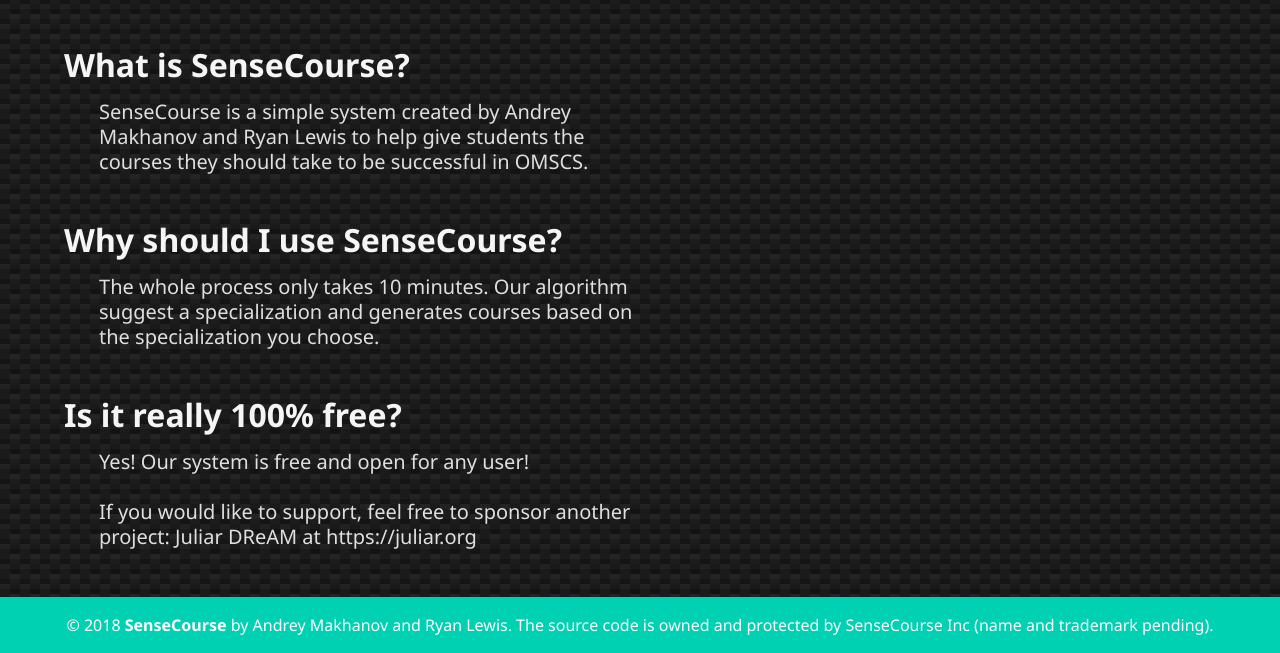
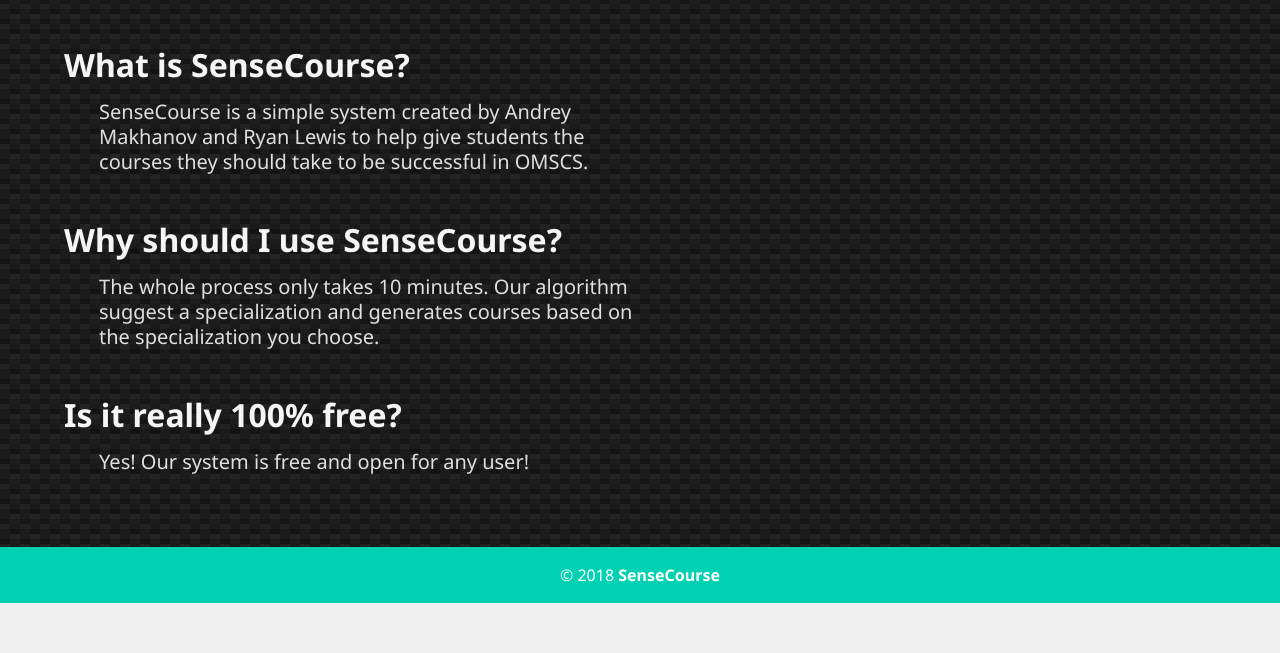
Before and after one commit to rylew2/SenseCourse, a Flask app: page / in a window 1280 px wide. Shown: the part 915-1568 px from the top of the page. After the commit the page ends 1518 px from the top, so only its background shows below. Run offline with Flask 2, Linux system fonts and the light colour scheme; some libraries are stand-ins or nearby versions.

Commit message:
update disclaimer and other text

```diff
--- a/app.py
+++ b/app.py
@@ -1,4 +1,5 @@
-from flask import Flask, render_template, json, request, session
+from flask import Flask, json, render_template, request, session
+
 from db import *
 
 ##############################
@@ -6,13 +7,7 @@
 ###############################
 app = Flask(__name__)
 app.secret_key = "b'\\xb4\\xde\\xd9\\x86\\x93\\xb8\\x1bg\\x93@8W\\xc2&Dn4\\xf4\\xd0\\xa6\\x92\\x13XO'" #str(os.urandom(24)) #randomizing will clear flask_login session when app is restarted
-# app.secret_key = str(os.urandom(24))
-##############################
-# controller initialization
-# ###############################
-from controller.index import app_index
-# from controller.authenticate import app_authenticate
-# from controller.logout import app_logout
+from controller.authenticate import app_authenticate
 # from controller.admin import app_admin
 # from controller.admin_parse import app_admin_parse
 # from controller.admin_ibm import app_admin_ibm
@@ -23,12 +18,18 @@
 # from controller.logic import app_hours
 # from controller.personality_insights import app_personalityInsights
 from controller.demo import app_demo
+# app.secret_key = str(os.urandom(24))
+##############################
+# controller initialization
+# ###############################
+from controller.index import app_index
+from controller.logout import app_logout
 
 # from controller.testwatson import app_testwatson
 
 app.register_blueprint(app_index)
-# app.register_blueprint(app_authenticate)
-# app.register_blueprint(app_logout)
+app.register_blueprint(app_authenticate)
+app.register_blueprint(app_logout)
 # app.register_blueprint(app_admin)
 # app.register_blueprint(app_admin_parse)
 # app.register_blueprint(app_admin_ibm)
--- a/templates/footer.html
+++ b/templates/footer.html
@@ -1,15 +1,13 @@
-<footer class="footer hero is-primary ">
-    <div class="container ">
+<footer class="footer hero is-primary">
+  <div class="container">
     <div class="content has-text-centered">
-            <p>
-                © 2018 <strong>SenseCourse</strong> by {{ authors }}. The source code is owned and protected by SenseCourse Inc (name and trademark pending).
-            </p>
+      <p>© 2018 <strong>SenseCourse</strong></p>
     </div>
   </div>
 </footer>
 
 <style>
-    .footer{
+  .footer {
     padding: 1rem 1.5rem 1rem;
   }
 </style>
@@ -22,10 +20,21 @@
       <button class="delete" aria-label="close"></button>
     </header>
     <section class="modal-card-body">
-        <p>We only ask for your email and password for future login purposes! We do not store your name or send out any emails. Please login/register with confidence!</p><br/>
+      <p>
+        We only ask for your email and password for future login purposes! We do
+        not store your name or send out any emails. Please login/register with
+        confidence!
+      </p>
+      <br />
       <div class="field">
         <p class="control has-icons-left has-icons-right">
-              <input class="input" type="email" placeholder="Email" id="myusername" required>
+          <input
+            class="input"
+            type="email"
+            placeholder="Email"
+            id="myusername"
+            required
+          />
           <span class="icon is-small is-left">
             <i class="fas fa-envelope"></i>
           </span>
@@ -37,79 +46,83 @@
       </div>
       <div class="field">
         <p class="control has-icons-left">
-          <input class="input" type="password" placeholder="Password" id="mypassword" required>
+          <input
+            class="input"
+            type="password"
+            placeholder="Password"
+            id="mypassword"
+            required
+          />
           <span class="icon is-small is-left">
             <i class="fas fa-lock"></i>
           </span>
         </p>
         <p class="help" id="helppassword"></p>
       </div>
-
-
-
     </section>
     <footer class="modal-card-foot">
-      <button class="button is-primary" id="loginregister">Login/Register</button>
+      <button class="button is-primary" id="loginregister">
+        Login/Register
+      </button>
     </footer>
   </div>
 </div>
 
-
 <script>
-    $("#registerbtn").click(function(e) {
+  $("#registerbtn").click(function (e) {
     e.preventDefault();
     $("#registermodal").addClass("is-active");
   });
-    $("#loginbtn").click(function(e) {
+  $("#loginbtn").click(function (e) {
     e.preventDefault();
     $("#registermodal").addClass("is-active");
   });
 
-    $(".delete").click(function(e) {
+  $(".delete").click(function (e) {
     e.preventDefault();
     $(".modal").removeClass("is-active");
   });
 
-    $("#loginregister").click(function(e){
+  $("#loginregister").click(function (e) {
     e.preventDefault();
     var username = $("#myusername").val();
     var password = $("#mypassword").val();
 
+    $.post(
+      "/register",
+      { inputUsername: username, inputPassword: password },
+      function (data) {
+        console.log(data);
+        $("#helpusername").removeClass("is-success");
+        $("#helppassword").removeClass("is-success");
 
-        $.post( "/register", { "inputUsername": username, "inputPassword": password }, function( data) {
-            console.log(data);
-            $('#helpusername').removeClass('is-success');
-            $('#helppassword').removeClass('is-success');
+        $("#helpusername").removeClass("is-danger");
+        $("#helppassword").removeClass("is-danger");
 
-            $('#helpusername').removeClass('is-danger');
-            $('#helppassword').removeClass('is-danger');
+        $("#myusername").removeClass("is-success");
+        $("#mypassword").removeClass("is-success");
 
-            $('#myusername').removeClass('is-success');
-            $('#mypassword').removeClass('is-success');
+        $("#myusername").removeClass("is-danger");
+        $("#mypassword").removeClass("is-danger");
 
-            $('#myusername').removeClass('is-danger');
-            $('#mypassword').removeClass('is-danger');
-
-            $('#helpusername').html('');
-            $('#helppassword').html('');
-           if(data['action'] === 'ok'){
+        $("#helpusername").html("");
+        $("#helppassword").html("");
+        if (data["action"] === "ok") {
           window.location.href = "/";
-           }
-           else if(data['action'] === 'error'){
-              if(data['type'] === 'username'){
-                  $('#helpusername').addClass('is-danger');
-                  $('#myusername').addClass('is-danger');
-                  $('#helpusername').html(data['text']);
-              }
-              else if (data['type'] === 'password') {
-                  $('#helpusername').addClass('is-success');
-                  $('#myusername').addClass('is-success');
-                $('#helppassword').html(data['text']);
-                $('#helppassword').addClass('is-danger');
-                  $('#mypassword').addClass('is-danger');
+        } else if (data["action"] === "error") {
+          if (data["type"] === "username") {
+            $("#helpusername").addClass("is-danger");
+            $("#myusername").addClass("is-danger");
+            $("#helpusername").html(data["text"]);
+          } else if (data["type"] === "password") {
+            $("#helpusername").addClass("is-success");
+            $("#myusername").addClass("is-success");
+            $("#helppassword").html(data["text"]);
+            $("#helppassword").addClass("is-danger");
+            $("#mypassword").addClass("is-danger");
           }
         }
-        });
-
+      }
+    );
   });
 </script>
--- a/templates/index.html
+++ b/templates/index.html
@@ -1,55 +1,48 @@
-{% extends 'template.html' %}
-{% block content %}
+{% extends 'template.html' %} {% block content %}
 
-    <link rel="stylesheet" type="text/css" href="../static/css/index.css">
+<link rel="stylesheet" type="text/css" href="../static/css/index.css" />
 
-    <div class="container" style="padding-top:2em;padding-bottom:2em;">
-
-
+<div class="container" style="padding-top: 2em; padding-bottom: 2em">
   <div class="columns">
     <div class="column">
-
-
       <div class="card">
-
         <div class="card-content">
           <div class="card-image">
             <figure class="image" id="mycan">
-                                <img src="static/images/sense.png"/>
+              <img src="static/images/sense.png" />
             </figure>
-                        </div><br/>
+          </div>
+          <br />
           <div class="media">
             <div class="media-left">
               <figure class="image is-48x48">
-                                    <img src="static/images/SenseCourse3.png"/>
+                <img src="static/images/SenseCourse3.png" />
               </figure>
             </div>
             <div class="media-content">
-                                <p class="title is-4" id="twitname" >SenseCourse</p>
+              <p class="title is-4" id="twitname">SenseCourse</p>
               <p class="subtitle is-6">@senseCourse</p>
             </div>
           </div>
 
           <div class="content">
-                            <div id="whatis" style="display: inline;font-size:18px"></div>
-                            <br/>
-                            <a href="#">#SenseCourse</a> <a href="#">#Specializations</a> <a href="#">#FindClasses</a>
-                            <a href="#">#OMSCS</a> <a href="#">#AI</a>
-                            <br>
+            <div id="whatis" style="display: inline; font-size: 18px"></div>
+            <br />
+            <a href="#">#SenseCourse</a> <a href="#">#Specializations</a>
+            <a href="#">#FindClasses</a> <a href="#">#OMSCS</a>
+            <a href="#">#AI</a>
+            <br />
             <time id="time"></time>
           </div>
-
-
         </div>
-
       </div>
     </div>
     <div class="column">
       <div class="card">
         <div class="card-content" style="background-color: #f5f5f5">
-                        <h1 style="font-size:32px;color:#4a4a4a;text-align:center;">
-                            A simple tool to help you choose an OMSCS specialization as well as the courses for you to
-                            be successful in.
+          <h1 style="font-size: 32px; color: #4a4a4a; text-align: center">
+            A simple tool to help you choose an OMSCS specialization as well as
+            the courses for you to be successful in.
           </h1>
 
           <style>
@@ -59,33 +52,43 @@
               margin-bottom: 20px;
             }
           </style>
-                        <ul style="font-size:140%;padding-top:20px;">
-                            <li><strong>Step 1.</strong>  <a class="stepLinkRegister">Login or create</a> an account by providing username and password.</li>
-                            <li><strong>Step 2.</strong> Answer a few questions. Our AI will:
-                                <ul style="list-style-type: disc; padding-left:10%;">
-                                    <li>Generate your "Personality Insights" based on the responses.</li>
+          <ul style="font-size: 140%; padding-top: 20px">
+            <li>
+              <strong>Step 1.</strong>
+              <a class="stepLinkRegister">Login or create</a> an account by
+              providing username and password.
+            </li>
+            <li>
+              <strong>Step 2.</strong> Answer a few questions. Our AI will:
+              <ul style="list-style-type: disc; padding-left: 10%">
+                <li>
+                  Generate your "Personality Insights" based on the responses.
+                </li>
                 <li>Provide your compatibility for each specialization.</li>
               </ul>
             </li>
-                            <li><strong>Step 3.</strong> Once you've chosen a specialization, SenseCourse will generate 10 OMSCS courses for you to take.
+            <li>
+              <strong>Step 3.</strong> Once you've chosen a specialization,
+              SenseCourse will generate 10 OMSCS courses for you to take.
             </li>
           </ul>
-
         </div>
       </div>
 
-                <p style="text-align:center;margin:0 auto;"><br>
-                    <a class="button is-primary is-rounded is-large" id="registerbtn"><i class="fa fa-rocket"
-                                                                                         aria-hidden="true"></i>&nbsp;&nbsp;Register
-                        Now!</a>
+      <p style="text-align: center; margin: 0 auto">
+        <br />
+        <a class="button is-primary is-rounded is-large" id="registerbtn"
+          ><i class="fa fa-rocket" aria-hidden="true"></i>&nbsp;&nbsp;Register
+          Now!</a
+        >
       </p>
-                <p style="text-align:center;color:#7b8e9e;">100% FREE</p>
+      <p style="text-align: center; color: #7b8e9e">100% FREE</p>
+    </div>
   </div>
 </div>
 
-    </div>
-
-    <script>var today = new Date();
+<script>
+  var today = new Date();
 
   var minutes = today.getMinutes();
   var hour = today.getHours();
@@ -109,93 +112,92 @@
   month[10] = "November";
   month[11] = "December";
   var n = month[today.getMonth()];
-    document.getElementById("time").innerHTML = hour + ":" + minutes + " " + sun + " - " + n + ' ' + today.getDate() + ", " + today.getFullYear();
-
-
+  document.getElementById("time").innerHTML =
+    hour +
+    ":" +
+    minutes +
+    " " +
+    sun +
+    " - " +
+    n +
+    " " +
+    today.getDate() +
+    ", " +
+    today.getFullYear();
 </script>
-
 
 <section class="hero is-dark is-bold">
   <div class="hero-body">
     <div class="container">
-
-                <h1 class="title">
-                    What is SenseCourse?
-                </h1>
+      <h1 class="title">What is SenseCourse?</h1>
       <h2 class="subtitle">
         <div class="columns">
           <div class="column aboutDescription">
-                            SenseCourse is a simple system created
-                            by {{ authors }}
-                            to help give students the courses they should take to be successful in OMSCS.
+            SenseCourse is a simple system created by {{ authors }} to help give
+            students the courses they should take to be successful in OMSCS.
           </div>
           <div class="column"></div>
         </div>
       </h2>
-                <br/>
-                <h1 class="title">
-                    Why should I use SenseCourse?
-                </h1>
+      <br />
+      <h1 class="title">Why should I use SenseCourse?</h1>
 
       <h2 class="subtitle">
         <div class="columns">
           <div class="column aboutDescription">
-                            The whole process only takes 10 minutes. Our algorithm suggest a specialization and generates
-                            courses based on the specialization you choose.
+            The whole process only takes 10 minutes. Our algorithm suggest a
+            specialization and generates courses based on the specialization you
+            choose.
           </div>
           <div class="column"></div>
         </div>
       </h2>
-                <br/>
-                <h1 class="title">
-                    Is it really 100% free?
-                </h1>
+      <br />
+      <h1 class="title">Is it really 100% free?</h1>
       <h2 class="subtitle">
         <div class="columns">
           <div class="column aboutDescription">
-                            Yes! Our system is free and open for any user!<br><br>
-                            If you would like to support, feel free to sponsor another project: Juliar DReAM at <a
-                                href="https://juliar.org">https://juliar.org</a>
+            Yes! Our system is free and open for any user!<br /><br />
           </div>
           <div class="column"></div>
         </div>
       </h2>
 
-
-{#                <div class="card-image">#}
-{##}
-{#                    <figure class="image">#}
-{#                        <img src="static/images/adult.jpg"/>#}
-{#                    </figure>#}
-{##}
-{##}
-{#                </div>#}
+      {#
+      <div class="card-image">
+        #} {##} {#
+        <figure class="image">
+          #} {# <img src="static/images/adult.jpg" />#} {#
+        </figure>
+        #} {##} {##} {#
+      </div>
+      #}
     </div>
   </div>
 </section>
 
-
-
-
-
 <script>
   var options = {
-            strings: ["SenseCourse is awesome.", "SenseCourse is easy to use.", "SenseCourse is made by students for students!",
-                "SenseCourse is funner than little miss sunshine.", "SenseCourse is best thing since sliced bread!", "SenseCourse is simple!", "SenseCourse senses you!",
-                "SenseCourse contains both a Sense and a Course"],
+    strings: [
+      "SenseCourse is awesome.",
+      "SenseCourse is easy to use.",
+      "SenseCourse is made by students for students!",
+      "SenseCourse is funner than little miss sunshine.",
+      "SenseCourse is best thing since sliced bread!",
+      "SenseCourse is simple!",
+      "SenseCourse senses you!",
+      "SenseCourse contains both a Sense and a Course",
+    ],
     backSpeed: 300,
     loop: true,
     loopCount: Infinity,
-            typeSpeed: 40
+    typeSpeed: 40,
   };
   var typed = new Typed("#whatis", options);
 
-
-
-        $('.stepLinkRegister').click(function () {
-            $('#registerbtn').click()
+  $(".stepLinkRegister").click(function () {
+    $("#registerbtn").click();
   });
-
 </script>
 
 <!--<script src="/static/js/brain.js"></script>-->
--- a/templates/template.html
+++ b/templates/template.html
@@ -1,11 +1,15 @@
 <!DOCTYPE html>
 <html>
-<head>
-    <meta charset="utf-8">
-    <meta http-equiv="X-UA-Compatible" content="IE=edge">
-    <meta name="viewport" content="width=device-width, initial-scale=1">
+  <head>
+    <meta charset="utf-8" />
+    <meta http-equiv="X-UA-Compatible" content="IE=edge" />
+    <meta name="viewport" content="width=device-width, initial-scale=1" />
     <title>SenseCourse - A Tool To Make Students Succesful</title>
-    <link rel="shortcut icon" href="/static/images/logo.png" type="image/x-icon">
+    <link
+      rel="shortcut icon"
+      href="/static/images/logo.png"
+      type="image/x-icon"
+    />
     <!--
          <script
             src="https://code.jquery.com/jquery-3.3.1.min.js"
@@ -16,22 +20,25 @@
     <!-- <script
             src="https://code.jquery.com/jquery-3.3.1.min.js"
             crossorigin="anonymous"></script> -->
-            <script src="https://ajax.googleapis.com/ajax/libs/jquery/3.5.1/jquery.min.js"></script>
-    <link rel="stylesheet" href="https://cdnjs.cloudflare.com/ajax/libs/bulma/0.7.1/css/bulma.min.css" />
-	<script defer src="https://use.fontawesome.com/releases/v5.0.7/js/all.js"></script>
+    <script src="https://ajax.googleapis.com/ajax/libs/jquery/3.5.1/jquery.min.js"></script>
+    <link
+      rel="stylesheet"
+      href="https://cdnjs.cloudflare.com/ajax/libs/bulma/0.7.1/css/bulma.min.css"
+    />
+    <script
+      defer
+      src="https://use.fontawesome.com/releases/v5.0.7/js/all.js"
+    ></script>
     <script src="/static/js/typed.min.js"></script>
     <script src="/static/js/popmotion.global.min.js"></script>
-    <link href="https://fonts.googleapis.com/css?family=Noto+Sans:400,400i,700,700i" rel="stylesheet">
-</head>
-<link rel="stylesheet" type="text/css" href="../static/css/template.css">
-<body>
-    {% include 'navigation.html' %}
-
-        {% block content %}
-            {#  Insert template here  #}
-        {% endblock %}
-
-    {% include 'footer.html' %}
-
-</body>
+    <link
+      href="https://fonts.googleapis.com/css?family=Noto+Sans:400,400i,700,700i"
+      rel="stylesheet"
+    />
+  </head>
+  <link rel="stylesheet" type="text/css" href="../static/css/template.css" />
+  <body>
+    {% include 'navigation.html' %} {% block content %} {# Insert template here
+    #} {% endblock %} {% include 'footer.html' %}
+  </body>
 </html>
```
Also changed, not shown: templates/index_quiz.html (+59 -42 lines). Lines whose indentation alone changed are shown as unchanged.
